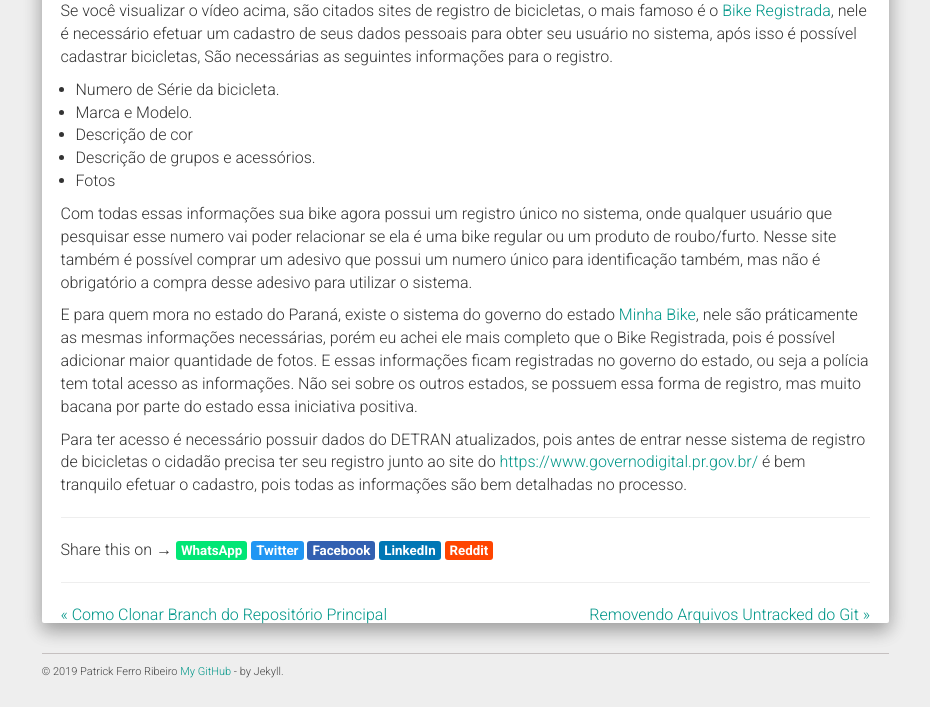
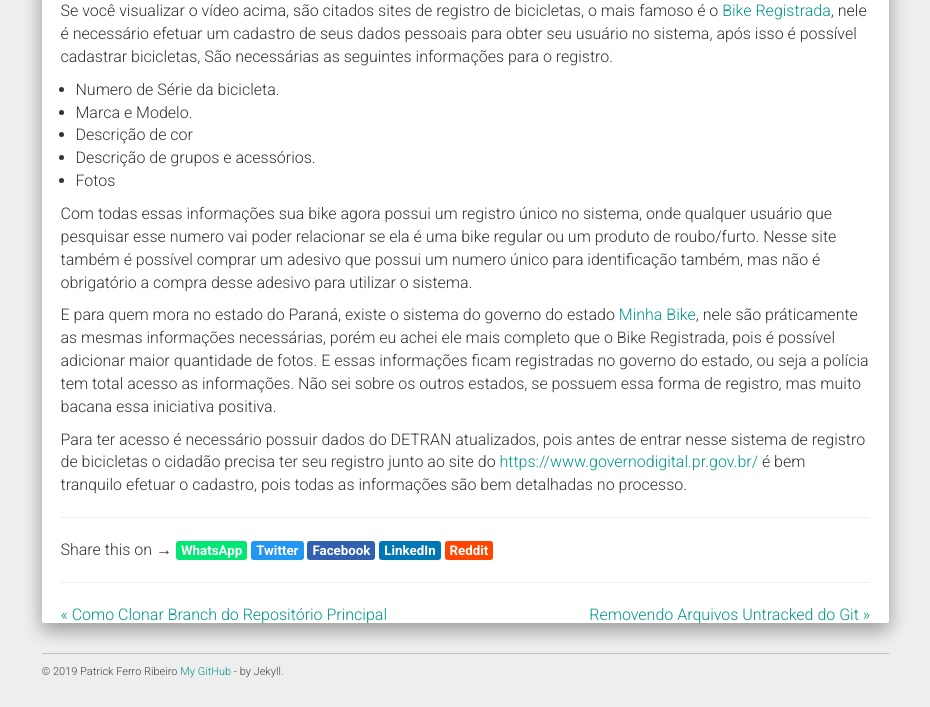
Before and after one commit to riberman/riberman.github.io, a Jekyll site: the page built from _posts/2019-04-06-registrodebicicletas.md, in a window 1280 px wide. Shown: the part 927-1634 px from the top of the page, without its empty margins (321-1251 px from the left). Built offline with Jekyll 4.4.1, drawn with Linux system fonts in a browser that asks for light colours; nearby versions of some CDN libraries; comment, search, counter and statistics services are not loaded.

Commit message:
Correção post

```diff
--- a/_posts/2019-04-06-registrodebicicletas.md
+++ b/_posts/2019-04-06-registrodebicicletas.md
@@ -31,6 +31,6 @@
 
 Com todas essas informações sua bike agora possui um registro único no sistema, onde qualquer usuário que pesquisar esse numero vai poder relacionar se ela é uma bike regular ou um produto de roubo/furto. Nesse site também é possível comprar um adesivo que possui um numero único para identificação também, mas não é obrigatório a compra desse adesivo para utilizar o sistema.
 
-E para quem mora no estado do Paraná, existe o sistema do governo do estado [Minha Bike](http://www.minhabike.pr.gov.br/){:target="_blank"}, nele são práticamente as mesmas informações necessárias, porém eu achei ele mais completo que o Bike Registrada, pois é possível adicionar maior quantidade de fotos. E essas informações ficam registradas no governo do estado, ou seja a polícia tem total acesso as informações. Não sei sobre os outros estados, se possuem essa forma de registro, mas muito bacana por parte do estado essa iniciativa positiva.
+E para quem mora no estado do Paraná, existe o sistema do governo do estado [Minha Bike](http://www.minhabike.pr.gov.br/){:target="_blank"}, nele são práticamente as mesmas informações necessárias, porém eu achei ele mais completo que o Bike Registrada, pois é possível adicionar maior quantidade de fotos. E essas informações ficam registradas no governo do estado, ou seja a polícia tem total acesso as informações. Não sei sobre os outros estados, se possuem essa forma de registro, mas muito bacana essa iniciativa positiva.
 
 Para ter acesso é necessário possuir dados do DETRAN atualizados, pois antes de entrar nesse sistema de registro de bicicletas o cidadão precisa ter seu registro junto ao site do [https://www.governodigital.pr.gov.br/](https://www.governodigital.pr.gov.br/){:target="_blank"} é bem tranquilo efetuar o cadastro, pois todas as informações são bem detalhadas no processo.
```
